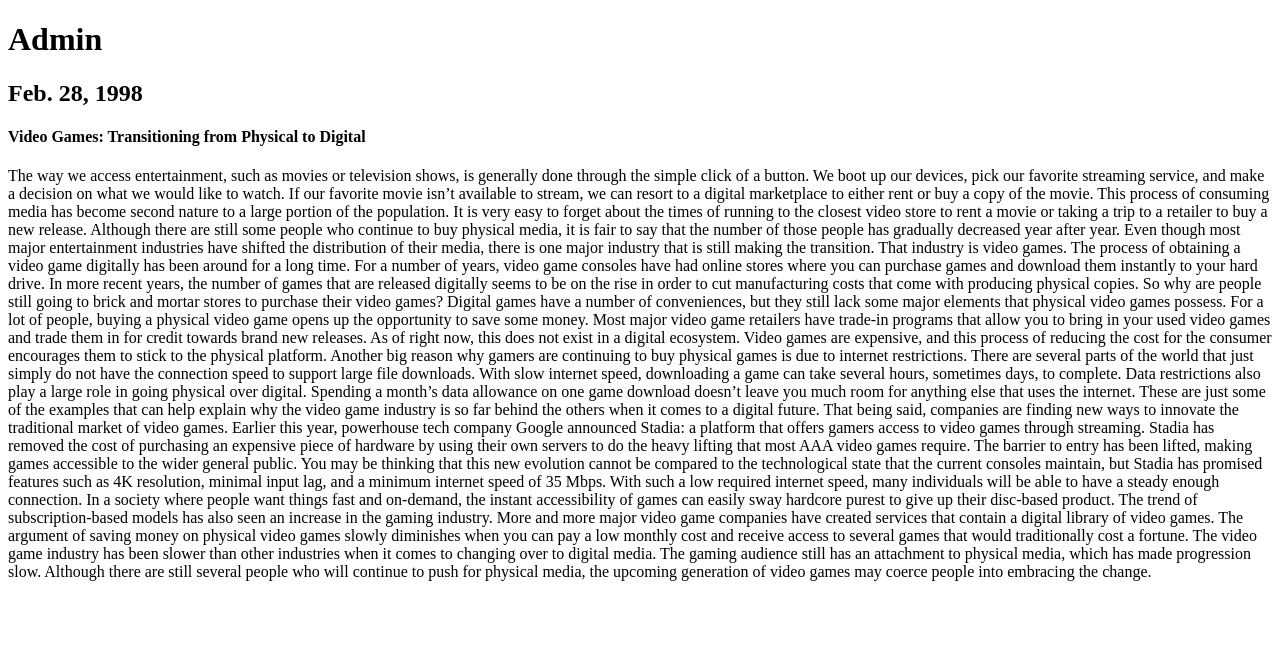
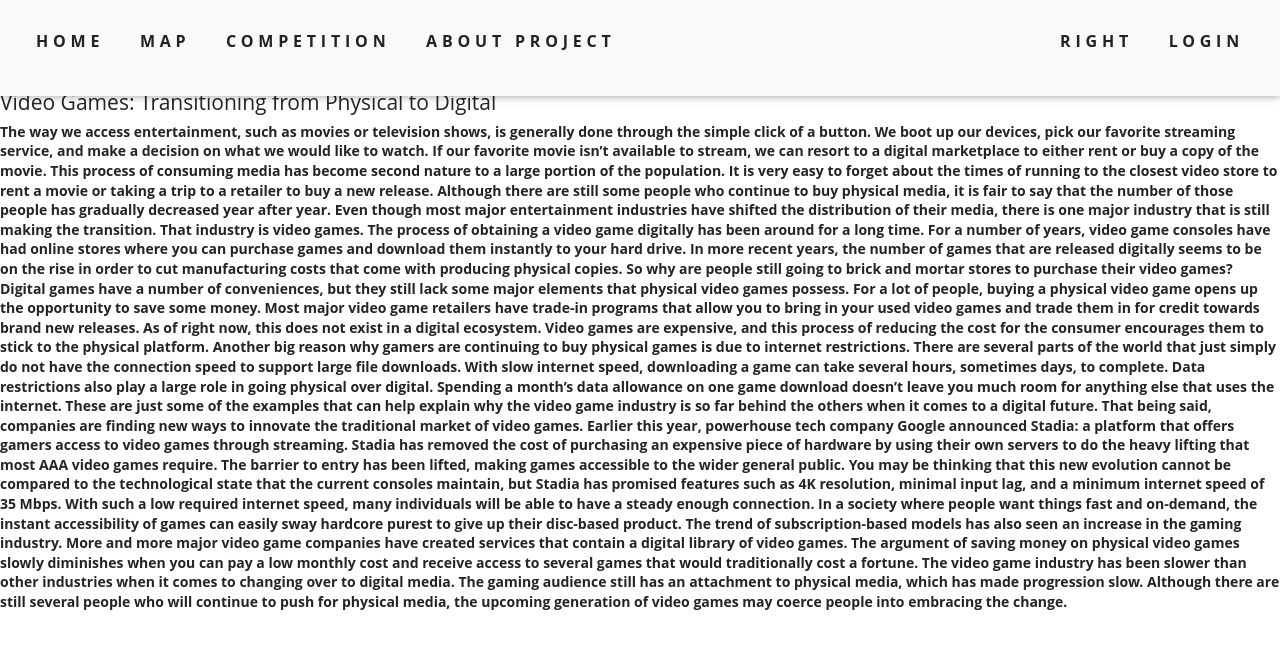
Before and after one commit to izzat1998/FindYourTraining, a Django app: page /userprofile/ in a window 1280 px wide. Shown: the top 649 px of the page. Run offline with Django 3.2, Linux system fonts and the light colour scheme; a user stored in the database is signed in; data comes from the database, SQL or seed files in the repository; both versions use the stored data as it was after the commit; some libraries are stand-ins or nearby versions.

Commit message:
izzat un maxsus

```diff
--- a/static/css/index.css
+++ b/static/css/index.css
@@ -1,27 +1,119 @@
-    img {
-      border: 3px solid #282c34;
+* {
+    box-sizing: border-box;
+
+}
+
+body,
+html {
+    margin: 0;
+    font: bold 14px/1.4 'Open Sans', arial, sans-serif;
+    background: white;
+}
+
+/* Navigation bar */
+/* left-side */
+.menu-nav {
+    position: fixed;
+    top: 0;
+    left: 0;
+    right: 0;
+    width: 100%;
+    min-height: 63px;
+    background-color: #f9f9f9;
+    z-index: 4500;
+    box-shadow: 0 2px 5px 0 rgba(0, 0, 0, 0.16), 0 2px 10px 0 rgba(0, 0, 0, 0.12)
+}
+
+.navigation-bar ul.nav-left {
+
+    list-style: none;
+    text-align: center;
+    padding: 20px;
+}
+
+.navigation-bar ul.nav-right {
+    list-style: none;
+    text-align: center;
+    padding: 20px;
+}
+
+.navigation-bar ul.nav-right li {
+    display: inline-block;
+    right: 0;
+}
+
+.navigation-bar ul.nav-left li {
+    display: inline-block;
+    left: 0;
+}
+
+.navigation-bar ul li a {
+
+    text-transform: uppercase;
+    text-decoration: none;
+    letter-spacing: 0.30em;
+    display: block;
+    padding: 10px 16px;
+    position: relative;
+    color: #222;
+    font-size: 16px;
+}
+
+.navigation-bar ul li a:after {
+    background: none repeat scroll 0 0 transparent;
+    bottom: 0;
+    content: "";
+    height: 4px;
+    border-radius: 5px;
+    left: 50%;
+    position: absolute;
+    background: #ef5a1f;
+    transition: width 0.3s ease 0s, left 0.3s ease 0s;
+    width: 0;
+}
+
+.dropdown-content {
+    display: none;
+    position: absolute;
+    right: 0;
+    background-color: #f9f9f9;
+    min-width: 160px;
+    box-shadow: 0px 8px 16px 0px rgba(0, 0, 0, 0.2);
+}
+
+.dropdown-content a {
+    color: black;
+    padding: 10px 10px;
+    text-decoration: none;
+    display: block;
+}
+
+.dropdown:hover .dropdown-content {
+    display: block;
+}
+
+.navigation-bar ul li a:hover {
+    color: #ef5a1f;
+}
+
+.navigation-bar ul li a:hover:after {
+    width: 100%;
+    left: 0;
+}
+
+.navigation-bar {
+    display: flex;
+    list-style-type: none;
+    justify-content: space-between;
+}
+
+
+
+
+
+
+@media screen and (max-height: 300px) {
+    .navigation-bar ul {
+        margin-top: 40px;
     }
-    .container-fluid {
-      height: 100vh;
-      background-color: #282c34;
-      display: flex;
-      justify-content: center;
-      align-items: center;
-    }
-    .container-fluid > div {
-      width: 85%;
-      min-width: 300px;
-      max-width: 500px;
-    }
-    .card {
-      width: 100%;
-    }
-    .social-container {
-      display: flex;
-      flex-direction: column;
-      justify-content: center;
-    }
-    .btn a, .btn a:hover {
-      color: white;
-      text-decoration: none ;
-    }
+}
--- a/templates/authorization/home.html
+++ b/templates/authorization/home.html
@@ -1,6 +1,7 @@
-<!-- templates/home.html -->
+{% extends 'base.html' %}
 {% load socialaccount %}
 
+{% block content %}
 <h1>Django Allauth Tutorial</h1>
 {% if user.is_authenticated %}
 <p>Welcome {{ user.username }} !!!</p>
@@ -8,3 +9,4 @@
 
 <a href="{% provider_login_url 'facebook' %}">Sign Up</a>
 {% endif %}
+{% endblock %}
--- /dev/null
+++ b/templates/base.html
@@ -0,0 +1,50 @@
+{% load staticfiles %}
+<!DOCTYPE HTML PUBLIC "-//W3C//DTD HTML 4.01 Transitional//EN"
+        "http://www.w3.org/TR/html4/loose.dtd">
+<html>
+<head>
+    <meta charset="utf-8">
+    <meta name="viewport" content="width=device-width, initial-scale=1">
+    <meta http-equiv="X-UA-Compatible" content="IE=edge">
+    <title>Find your training</title>
+    <link rel="stylesheet" href="../../maxcdn.bootstrapcdn.com/bootstrap/3.3.7/css/bootstrap.min.css">
+    <script src="../../ajax.googleapis.com/ajax/libs/jquery/1.12.4/jquery.min.js"></script>
+    <script src="../../maxcdn.bootstrapcdn.com/bootstrap/3.3.7/js/bootstrap.min.js"></script>
+    <link rel="stylesheet" href="{% static 'css/index.css' %}">
+</head>
+<body>
+<div id="main">
+    <header class="top-nav">
+        <!-- Navbar -->
+        <div class="menu-nav">
+            <div class="navigation-bar">
+                <ul class="nav-left">
+                    <li><a href="#">Home</a></li>
+                    <li><a href="#">Map</a></li>
+                    <li><a href="#">Competition</a></li>
+                    <li><a href="#">About Project</a></li>
+                </ul>
+                <ul class=" nav-right">
+                    <li class="dropdown">
+                        <a class="dropbtn">Right</a>
+                        <div class="dropdown-content">
+                            <a href="#">Link 1</a>
+                            <a href="#">Link 2</a>
+                            <a href="#">Link 3</a>
+                        </div>
+                    </li>
+                    <li><a href="#">Login</a></li>
+                </ul>
+            </div>
+        </div>
+    </header>
+{% block content %}
+
+
+{% endblock %}
+</div>
+
+
+
+</body>
+</html>
--- a/templates/userprofile/user_page.html
+++ b/templates/userprofile/user_page.html
@@ -1,10 +1,6 @@
-<!DOCTYPE HTML PUBLIC "-//W3C//DTD HTML 4.01 Transitional//EN"
-        "http://www.w3.org/TR/html4/loose.dtd">
-<html>
-<head>
-    <title>Title</title>
-</head>
-<body>
+{% extends 'base.html' %}
+
+{% block content %}
     <h1>{{ user.name }}</h1>
     <h2>{{ user.birth_date }}</h2>
 
@@ -13,5 +9,5 @@
         <p>{{ post.body }}</p>
     {% endfor %}
 
-</body>
-</html>
+
+{% endblock %}
```
Also changed, not shown: db.sqlite3.
